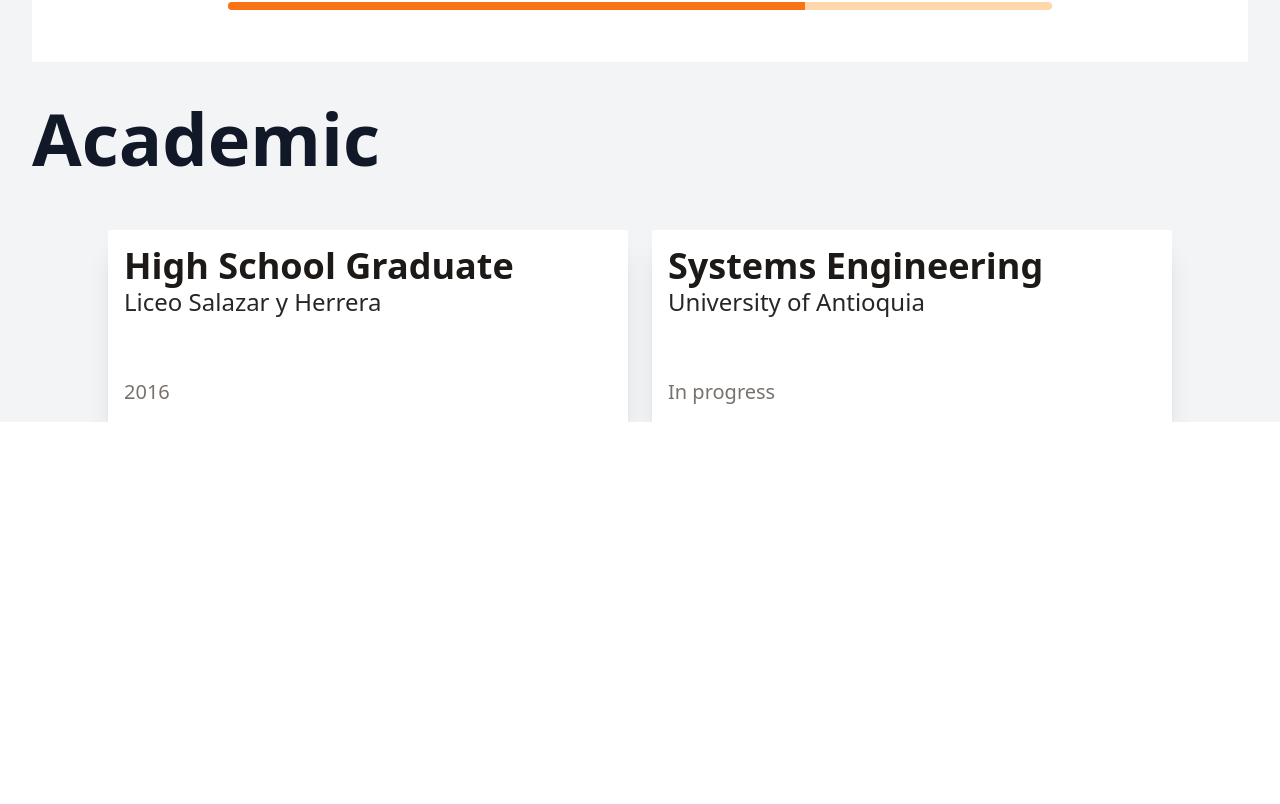
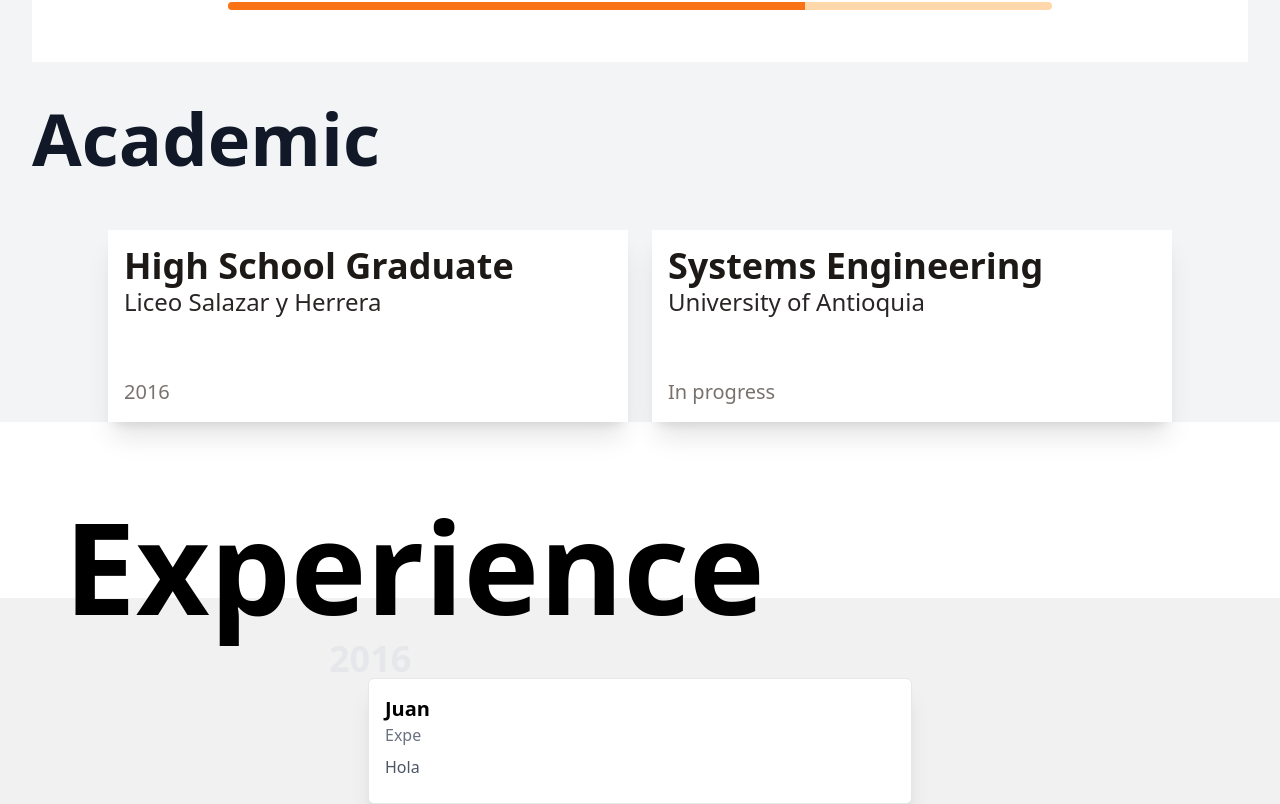
Before and after one commit to juanesgutiz19/cv-project, a React (Create React App) app: page / in a window 1280 px wide. Shown: the part 1110-1914 px from the top of the page. Before the commit the page ends 1532 px from the top, so only its background shows below. Built offline with nearby package versions, Linux system fonts and the light colour scheme.

Commit message:
Se inicia la ExperienceCard

```diff
--- a/src/App.jsx
+++ b/src/App.jsx
@@ -3,6 +3,7 @@ import Navbar from './components/Navbar';
 import About from './components/About';
 import Skills from './components/Skills';
 import Academic from './components/Academic';
+import Experience from './components/Experience';
 
 function App() {
   return (
@@ -12,6 +13,7 @@ function App() {
         <About/>
         <Skills/>
         <Academic/>
+        <Experience/>
       </div>
     </>
   );
--- a/src/components/Academic.jsx
+++ b/src/components/Academic.jsx
@@ -10,7 +10,6 @@ const Academic = () => {
                     <AcademicCard qualification="High School Graduate" institution="Liceo Salazar y Herrera" period= { 2016 }/>
                     <AcademicCard qualification="Systems Engineering" institution="University of Antioquia"/>
                 </div>
-
             </div>
         </>
     )
--- /dev/null
+++ b/src/components/Experience.jsx
@@ -0,0 +1,28 @@
+import React from 'react';
+import ExperienceCard from './ExperienceCard';
+
+const Experience = () => {
+    return (
+        <section className="bg-white dark:bg-gray-800">
+          <div className="max-w-6xl mx-auto h-48 bg-white dark:bg-gray-800">
+            <h1 className=" text-5xl md:text-9xl font-bold py-20 text-center md:text-left">
+              Experience
+            </h1>
+          </div>
+          <div className="bg-[#F1F1F1] dark:bg-gray-900 -mt-4">
+            <div className="grid grid-cols-1 dark:bg-gray-900 max-w-xl mx-auto pt-20">
+                  <ExperienceCard
+                    key={1}
+                    title="Juan"
+                    desc="Hola"
+                    year={2016}
+                    company="Expe"
+                    companyLink="expe.com"
+                  />
+            </div>
+          </div>
+        </section>
+      );
+}
+
+export default Experience;
--- /dev/null
+++ b/src/components/ExperienceCard.jsx
@@ -0,0 +1,18 @@
+import React from 'react'
+
+const ExperienceCard = ( { title, desc, year, company, companyLink } ) => {
+    return (
+        <div className="relative experience-card border p-4 rounded-md shadow-xl bg-white dark:bg-gray-800 z-10 mx-4">
+          <h1 className="absolute -top-10 md:-left-10 md:-top-10 text-4xl text-gray-200 font-bold dark:text-gray-800">
+            {year}
+          </h1>
+          <h1 className="font-semibold text-xl">{title}</h1>
+          <a href={companyLink} className="text-gray-500">
+            {company}
+          </a>
+          <p className="text-gray-600 dark:text-gray-400 my-2">{desc}</p>
+        </div>
+      );
+}
+
+export default ExperienceCard;
```
